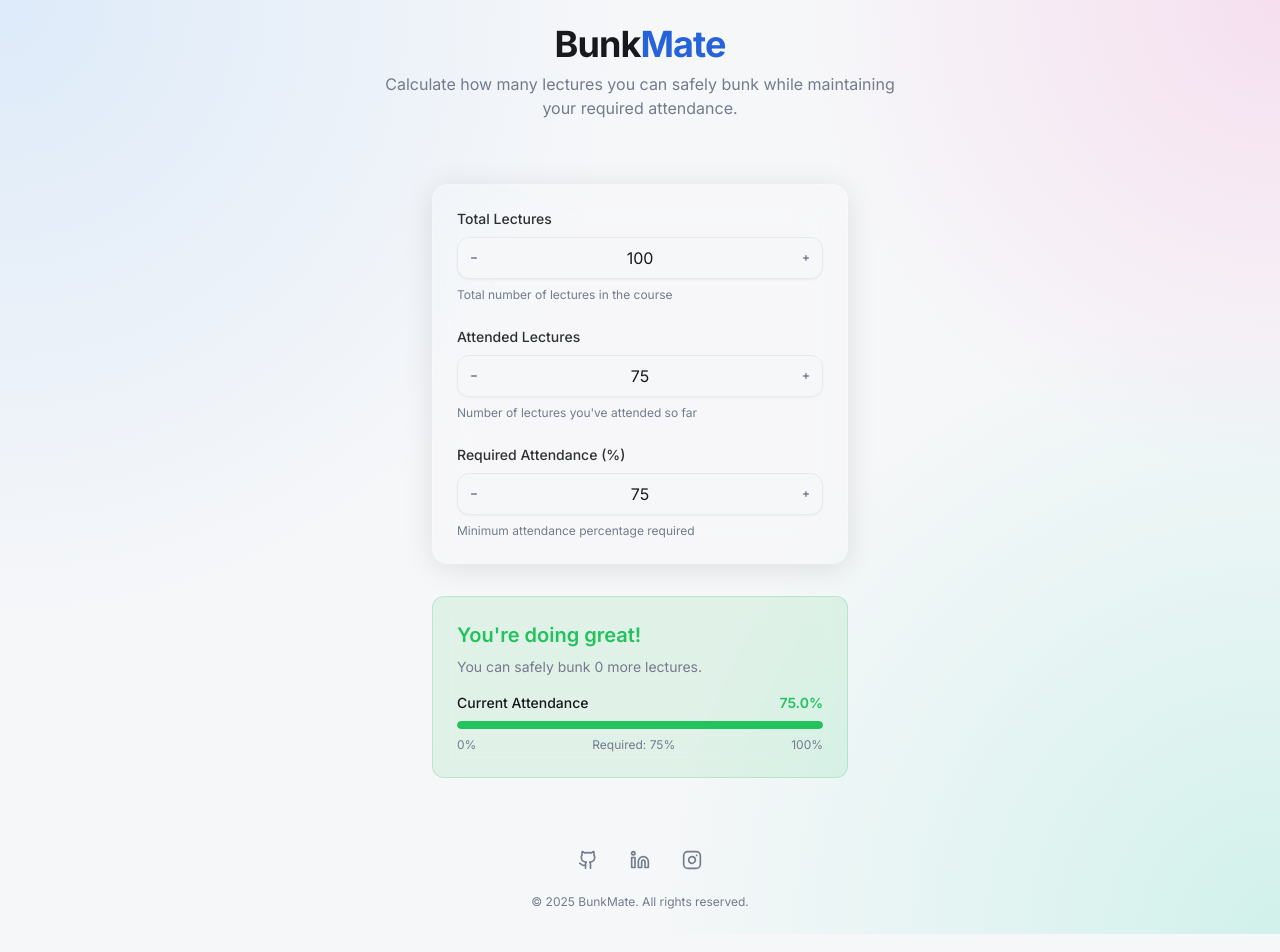
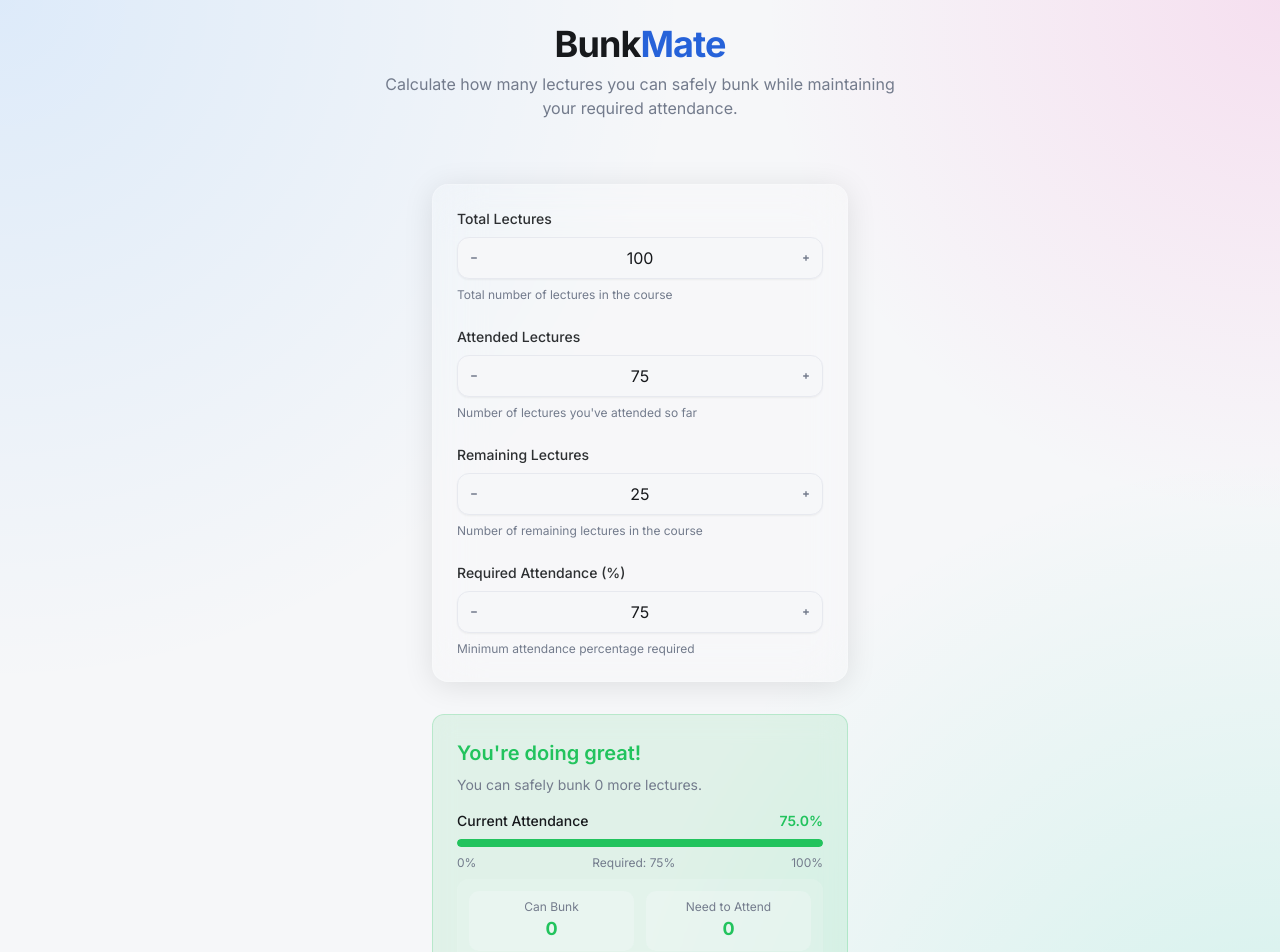
Before and after one commit to jenish-25/bunk-mate, a React (Vite) app: page / in a window 1280 px wide. Shown: the top 952 px of the page. Built offline with nearby package versions, Linux system fonts and the light colour scheme.

Commit message:
Add remaining lectures input and calculation
Implement input field for remaining lectures and integrate it into the attendance calculation logic.

```diff
--- a/src/components/AttendanceVisual.tsx
+++ b/src/components/AttendanceVisual.tsx
@@ -94,6 +94,21 @@ const AttendanceVisual = ({
           <span>Required: {requiredPercentage}%</span>
           <span>100%</span>
         </div>
+
+        <div className="mt-4 p-3 bg-background/20 rounded-lg">
+          <div className="grid grid-cols-2 gap-3">
+            <div className="text-center p-2 bg-background/30 rounded-md">
+              <p className="text-xs text-muted-foreground">Can Bunk</p>
+              <p className={cn("text-lg font-bold", config.text)}>{canBunk}</p>
+            </div>
+            <div className="text-center p-2 bg-background/30 rounded-md">
+              <p className="text-xs text-muted-foreground">Need to Attend</p>
+              <p className={cn("text-lg font-bold", needToAttend > 0 ? "text-destructive" : "text-success")}>
+                {needToAttend}
+              </p>
+            </div>
+          </div>
+        </div>
       </div>
     </div>
   );
--- a/src/components/Calculator.tsx
+++ b/src/components/Calculator.tsx
@@ -8,6 +8,7 @@ const Calculator = () => {
   const { toast } = useToast();
   const [totalLectures, setTotalLectures] = useState(100);
   const [attendedLectures, setAttendedLectures] = useState(75);
+  const [remainingLectures, setRemainingLectures] = useState(25);
   const [requiredPercentage, setRequiredPercentage] = useState(75);
   const [isLoading, setIsLoading] = useState(false);
 
@@ -16,6 +17,22 @@ const Calculator = () => {
   const [canBunk, setCanBunk] = useState(0);
   const [needToAttend, setNeedToAttend] = useState(0);
   const [status, setStatus] = useState<'good' | 'warning' | 'danger'>('good');
+
+  // Sync total lectures when attended or remaining changes
+  useEffect(() => {
+    const calculatedTotal = attendedLectures + remainingLectures;
+    if (calculatedTotal !== totalLectures) {
+      setTotalLectures(calculatedTotal);
+    }
+  }, [attendedLectures, remainingLectures]);
+
+  // Update remaining lectures when total or attended changes
+  useEffect(() => {
+    const calculatedRemaining = totalLectures - attendedLectures;
+    if (calculatedRemaining !== remainingLectures && calculatedRemaining >= 0) {
+      setRemainingLectures(calculatedRemaining);
+    }
+  }, [totalLectures, attendedLectures]);
 
   // Validate inputs
   useEffect(() => {
@@ -35,14 +52,14 @@ const Calculator = () => {
     }, 300);
 
     return () => clearTimeout(timer);
-  }, [totalLectures, attendedLectures, requiredPercentage]);
+  }, [totalLectures, attendedLectures, requiredPercentage, remainingLectures]);
 
   const calculateAttendance = async () => {
     if (totalLectures === 0) return;
 
     setIsLoading(true);
 
-    // Simulate API call
+    // Simulate API call (could be replaced with real API call like in the example)
     try {
       await new Promise(resolve => setTimeout(resolve, 500));
 
@@ -53,7 +70,8 @@ const Calculator = () => {
       // Calculate how many more lectures can be bunked
       const minimumLecturesToAttend = Math.ceil((requiredPercentage / 100) * totalLectures);
       const canBunkCount = attendedLectures - minimumLecturesToAttend;
-      setCanBunk(Math.max(0, canBunkCount));
+      const maxPossibleBunks = Math.min(remainingLectures, Math.max(0, canBunkCount));
+      setCanBunk(maxPossibleBunks);
 
       // Calculate how many more lectures need to be attended
       const needToAttendCount = minimumLecturesToAttend - attendedLectures;
@@ -104,6 +122,17 @@ const Calculator = () => {
         />
 
         <NumberInput
+          label="Remaining Lectures"
+          value={remainingLectures}
+          onChange={setRemainingLectures}
+          min={0}
+          max={500 - attendedLectures}
+          disabled={isLoading}
+          className="animate-fade-in [animation-delay:150ms]"
+          hint="Number of remaining lectures in the course"
+        />
+
+        <NumberInput
           label="Required Attendance (%)"
           value={requiredPercentage}
           onChange={setRequiredPercentage}
```
